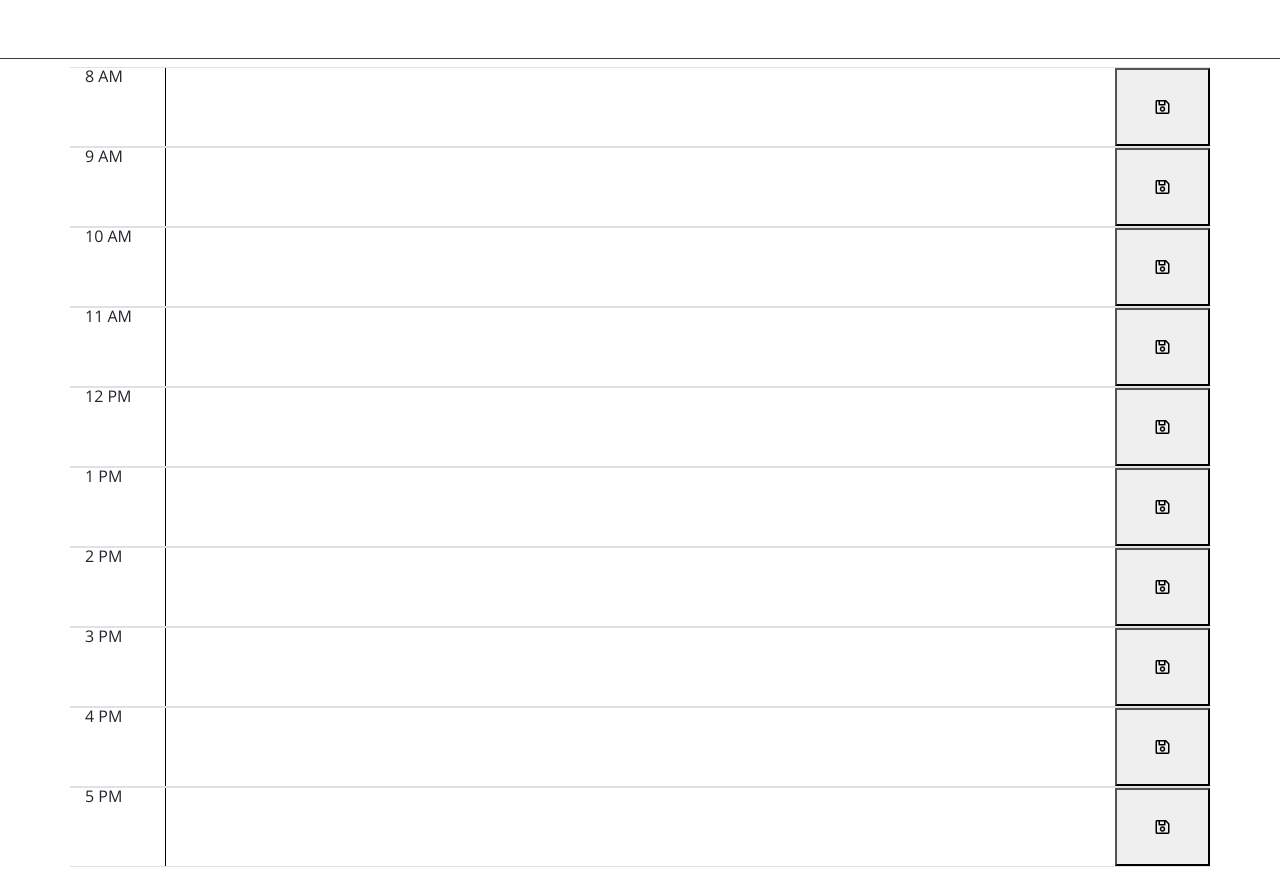
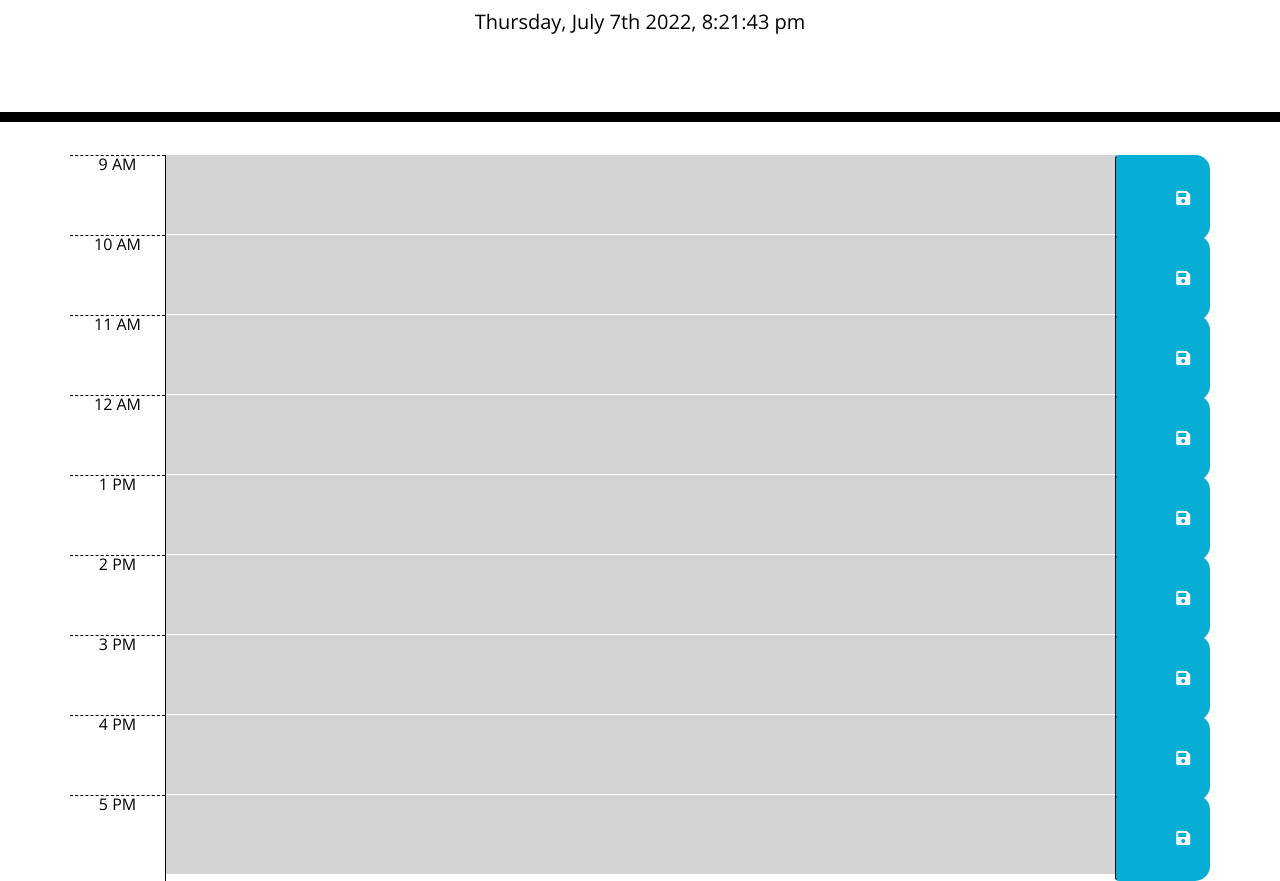
Before and after one commit to rramosx11/super-disco, a plain HTML site: page index.html in a window 1280 px wide. Shown: the part 182-1063 px from the top of the page. Drawn offline with nearby package versions, Linux system fonts and the light colour scheme; files that its build step writes are made by us from their sources.

Commit message:
storage and color set up

```diff
--- a/assets/js/script.js
+++ b/assets/js/script.js
@@ -1,4 +1,4 @@
-// var dateToday = document.querySelector("#date-today");
+// var dateToday = document.querySelector("#currentDay");
 // var currentTime = moment();
 
 // dateToday.textContent =
@@ -6,6 +6,48 @@
 //   "," +
 //   currentTime.format("MMM DD, YYYY - hh:mm:ss a");
 
-$("#date-today h6").text(
-  moment().format("dddd") + ", " + moment().format("MMMM Do YYYY, h:mm:ss a")
-);
+// $("#currentDay").text(
+//   moment().format("dddd") + ", " + moment().format("MMMM Do YYYY, h:mm:ss a")
+// );
+
+$(document).ready(function () {
+  $("#currentDay").text(
+    moment().format("dddd") + ", " + moment().format("MMMM Do YYYY, h:mm:ss a")
+  );
+  $(".saveBtn").on("click", function () {
+    var plannerText = $(this).siblings(".description").val();
+    var time = $(this).parent().attr("id");
+    localStorage.setItem(time, plannerText);
+  });
+
+  $("#9 .description").val(localStorage.getItem("9"));
+  $("#10 .description").val(localStorage.getItem("10"));
+  $("#11 .description").val(localStorage.getItem("11"));
+  $("#12 .description").val(localStorage.getItem("12"));
+  $("#13 .description").val(localStorage.getItem("13"));
+  $("#14 .description").val(localStorage.getItem("14"));
+  $("#15 .description").val(localStorage.getItem("15"));
+  $("#16 .description").val(localStorage.getItem("16"));
+  $("#17 .description").val(localStorage.getItem("17"));
+
+  // add more rows for more time
+  function timeChange() {
+    var currentHour = moment().hour(); // Number
+
+    $(".time-block").each(function () {
+      var idTime = parseInt($(this).attr("id"));
+      if (idTime < currentHour) {
+        $(this).addClass("past");
+      } else if (idTime === currentHour) {
+        $(this).addClass("present");
+        $(this).removeClass("past");
+      } else {
+        $(this).addClass("future");
+        $(this).removeClass("past");
+        $(this).removeClass("present");
+      }
+    });
+  }
+  timeChange();
+  var timeInterval = setInterval(timeChange, 1000);
+});
--- a/index.html
+++ b/index.html
@@ -18,85 +18,81 @@
       href="https://fonts.googleapis.com/css?family=Open+Sans&display=swap"
       rel="stylesheet"
     />
-    <link rel="stylesheet" href="style.css" />
+    <link rel="stylesheet" href="./assets/css/style.css" />
     <title>Work Day Scheduler</title>
   </head>
 
   <body>
-    <!-- <header class="jumbotron">
+    <header class="jumbotron">
       <h1 class="display-3">Work Day Scheduler</h1>
       <p class="lead">A simple calendar app for scheduling your work day</p>
       <p id="currentDay" class="lead"></p>
-    </header> -->
-    <header class="container-fluid border-bottom border-dark mb-2">
-      <div class="row justify-content-center"><h1>Work Day Scheduler</h1></div>
-      <div class="row justify-content-center"><h5>A Simple Calendar for Scheduling Your Workday</h5></div>
-      <div class="row justify-content-center" id="date-today"><h6></h6></div>
     </header>
 
     <div class="container">
-
-      <div id="calendar-row1" class="row justify-content-md-center border-top border-bottom calendar-row">
-        <div id="time1"class="col-md-1">8 AM</div>
-        <textarea rows="3" id="text-entry1" class="col-md-10"></textarea>
-        <button id="save" class="col-md-1"><i class="far fa-save"></i></button>
+      <div id="9" class="row time-block">
+        <div class="col-sm-1 hour">9 AM</div>
+        <textarea class="col-sm-10 description"></textarea>
+        <button class="btn col-sm-1 saveBtn">
+          <i class="fas fa-save"></i>
+        </button>
       </div>
-
-      <div id="calendar-row2" class="row justify-content-md-center border-top border-bottom calendar-row">
-        <div id="time2"class="col-md-1">9 AM</div>
-        <textarea rows="3" id="text-entry2" class="col-md-10"></textarea>
-        <button id="save" class="col-md-1"><i class="far fa-save"></i></button>
+      <div id="10" class="row time-block">
+        <div class="col-sm-1 hour">10 AM</div>
+        <textarea class="col-sm-10 description"></textarea>
+        <button class="btn col-sm-1 saveBtn">
+          <i class="fas fa-save"></i>
+        </button>
       </div>
-
-      <div id="calendar-row3" class="row justify-content-md-center border-top border-bottom calendar-row">
-        <div id="time3"class="col-md-1">10 AM</div>
-        <textarea rows="3" id="text-entry3" class="col-md-10"></textarea>
-        <button id="save" class="col-md-1"><i class="far fa-save"></i></button>
+      <div id="11" class="row time-block">
+        <div class="col-sm-1 hour">11 AM</div>
+        <textarea class="col-sm-10 description"></textarea>
+        <button class="btn col-sm-1 saveBtn">
+          <i class="fas fa-save"></i>
+        </button>
       </div>
-
-      <div id="calendar-row4" class="row justify-content-md-center border-top border-bottom calendar-row">
-        <div id="time4"class="col-md-1">11 AM</div>
-        <textarea rows="3" id="text-entry4" class="col-md-10"></textarea>
-        <button id="save" class="col-md-1"><i class="far fa-save"></i></button>
+      <div id="12" class="row time-block">
+        <div class="col-sm-1 hour">12 AM</div>
+        <textarea class="col-sm-10 description"></textarea>
+        <button class="btn col-sm-1 saveBtn">
+          <i class="fas fa-save"></i>
+        </button>
       </div>
-
-      <div id="calendar-row5" class="row justify-content-md-center border-top border-bottom calendar-row">
-        <div id="time5"class="col-md-1">12 PM</div>
-        <textarea rows="3" id="text-entry5" class="col-md-10"></textarea>
-        <button id="save" class="col-md-1"><i class="far fa-save"></i></button>
+      <div id="13" class="row time-block">
+        <div class="col-sm-1 hour">1 PM</div>
+        <textarea class="col-sm-10 description"></textarea>
+        <button class="btn col-sm-1 saveBtn">
+          <i class="fas fa-save"></i>
+        </button>
       </div>
-
-      <div id="calendar-row6" class="row justify-content-md-center border-top border-bottom calendar-row">
-        <div id="time6"class="col-md-1 time">1 PM</div>
-        <textarea rows="3" id="text-entry6" class="col-md-10"></textarea>
-        <button id="save" class="col-md-1"><i class="far fa-save"></i></button>
+      <div id="14" class="row time-block">
+        <div class="col-sm-1 hour">2 PM</div>
+        <textarea class="col-sm-10 description"></textarea>
+        <button class="btn col-sm-1 saveBtn">
+          <i class="fas fa-save"></i>
+        </button>
       </div>
-
-      <div id="calendar-row7" class="row justify-content-md-center border-top border-bottom calendar-row">
-        <div id="time7"class="col-md-1 time">2 PM</div>
-        <textarea rows="3" id="text-entry7" class="col-md-10"></textarea>
-        <button id="save" class="col-md-1"><i class="far fa-save"></i></button>
+      <div id="15" class="row time-block">
+        <div class="col-sm-1 hour">3 PM</div>
+        <textarea class="col-sm-10 description"></textarea>
+        <button class="btn col-sm-1 saveBtn">
+          <i class="fas fa-save"></i>
+        </button>
       </div>
-
-      <div id="calendar-row8" class="row justify-content-md-center border-top border-bottom calendar-row">
-        <div id="time8"class="col-md-1">3 PM</div>
-        <textarea rows="3" id="text-entry8" class="col-md-10"></textarea>
-        <button id="save" class="col-md-1"><i class="far fa-save"></i></button>
+      <div id="16" class="row time-block">
+        <div class="col-sm-1 hour">4 PM</div>
+        <textarea class="col-sm-10 description"></textarea>
+        <button class="btn col-sm-1 saveBtn">
+          <i class="fas fa-save"></i>
+        </button>
       </div>
-
-      <div id="calendar-row9" class="row justify-content-md-center border-top border-bottom calendar-row">
-        <div id="time9"class="col-md-1">4 PM</div>
-        <textarea rows="3" id="text-entry9" class="col-md-10"></textarea>
-        <button id="save" class="col-md-1"><i class="far fa-save"></i></button>
+      <div id="17" class="row time-block">
+        <div class="col-sm-1 hour">5 PM</div>
+        <textarea class="col-sm-10 description"></textarea>
+        <button class="btn col-sm-1 saveBtn">
+          <i class="fas fa-save"></i>
+        </button>
       </div>
-
-      <div id="calendar-row10" class="row justify-content-md-center border-top border-bottom calendar-row">
-        <div id="time10"class="col-md-1">5 PM</div>
-        <textarea rows="3" id="text-entry10" class="col-md-10"></textarea>
-        <button id="save" class="col-md-1"><i class="far fa-save"></i></button>
-      </div>
-
-    </div>
     </div>
 
     <script src="https://code.jquery.com/jquery-3.4.1.min.js"></script>
```
Also changed, not shown: 1 other file.
